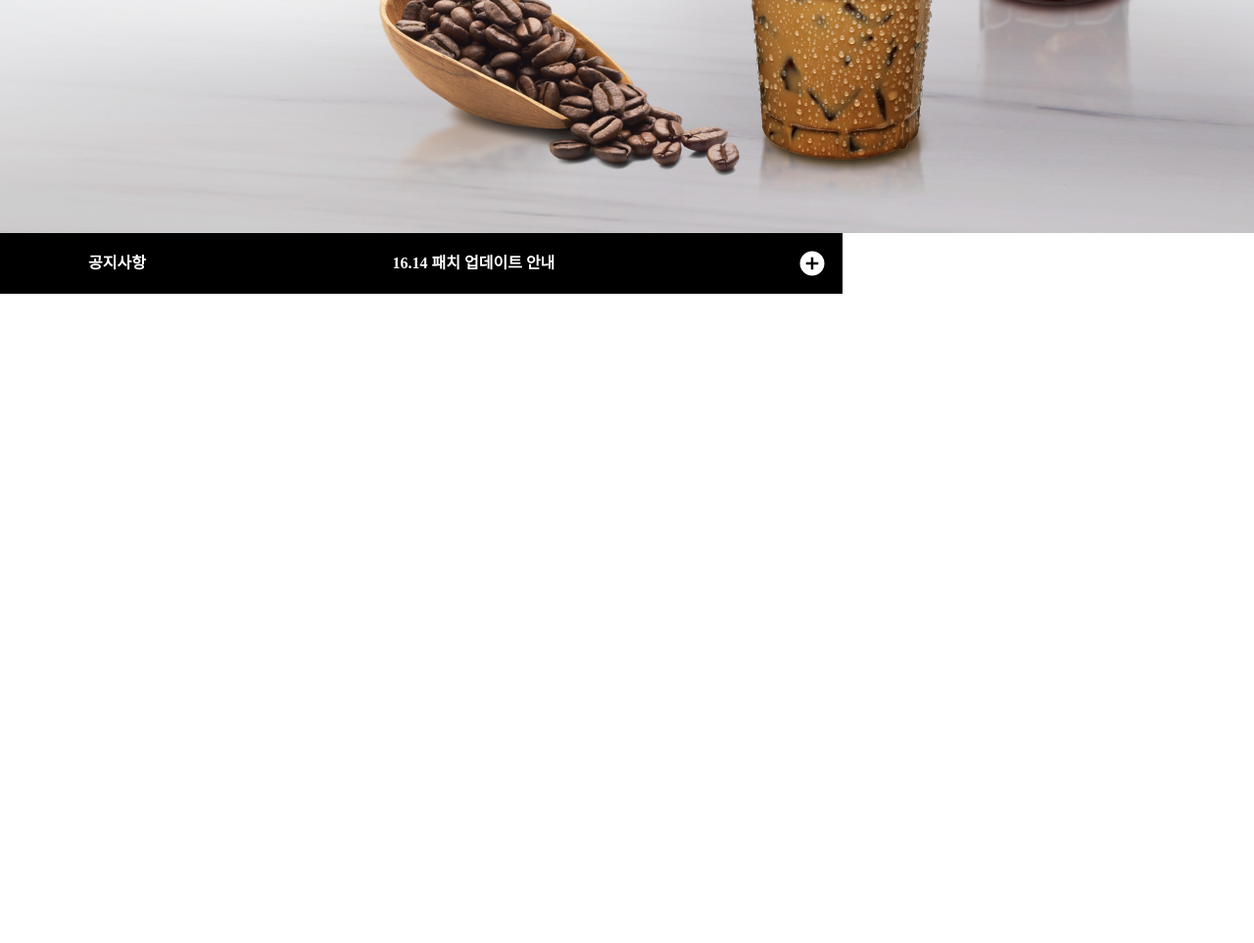
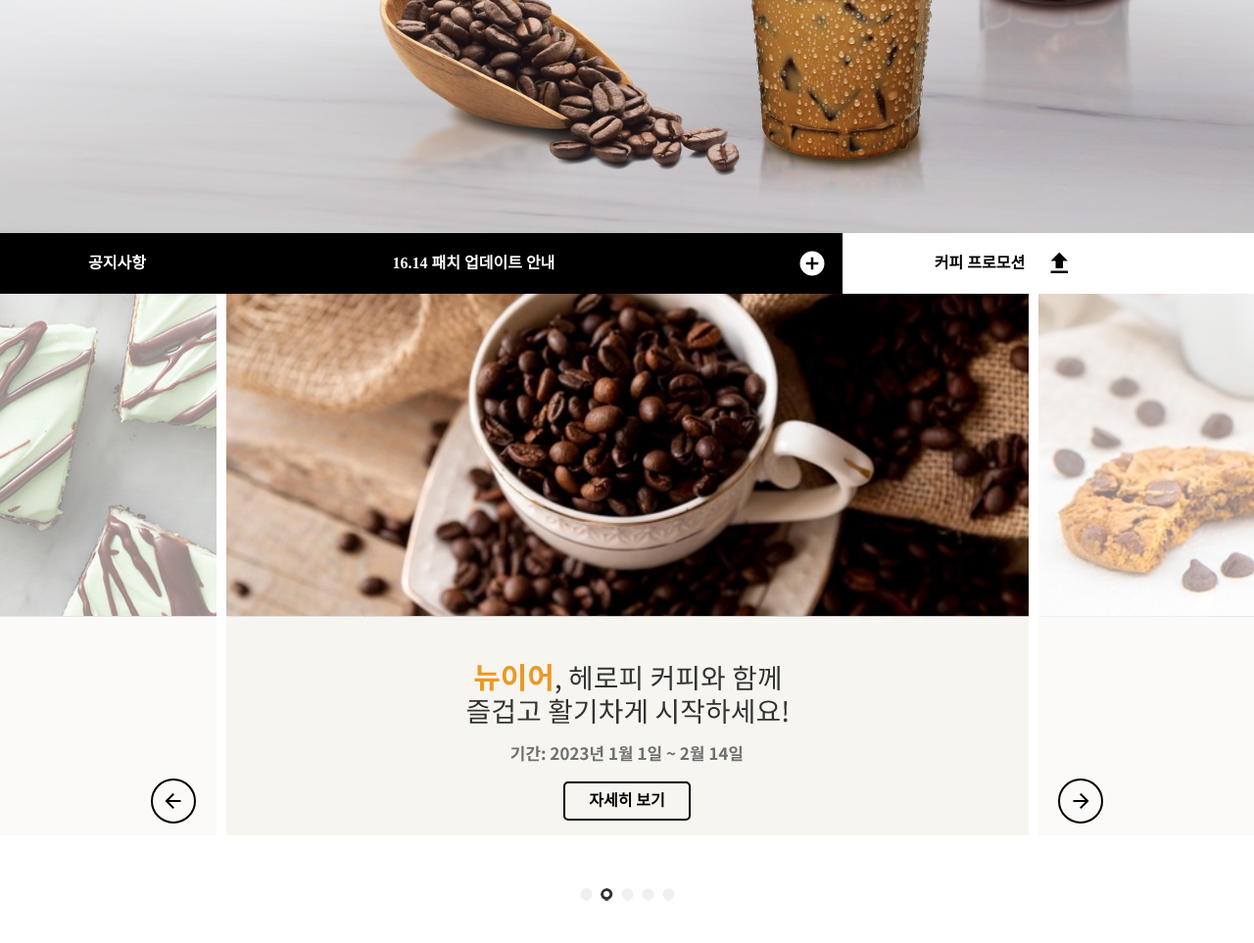
Before and after one commit to 1009JiHoon/Coffee_web_2, a plain HTML site: page index.html in a window 1280 px wide. Shown: the part 528-1491 px from the top of the page at 98% size. Before the commit the page ends 828 px from the top, so only its background shows below. Drawn offline with nearby package versions, Linux system fonts and the light colour scheme; a web font is replaced by a local one.

Commit message:
add promotion

```diff
--- a/index.html
+++ b/index.html
@@ -227,6 +227,43 @@
                     <span class="material-icons">add_circle</span>
                 </a>
             </div>
+            <div class="inner-right">
+                <h2>커피 프로모션</h2>
+                <span class="material-icons">upload</span>
+            </div>
+        </div>
+    </section>
+    <section class="promotion">
+        <div class="swiper">
+            <div class="swiper-wrapper">
+                <div class="swiper-slide">
+                    <img src="./images/promotion_slide1.jpg">
+                    <a href="" class="btn">자세히 보기</a>
+                </div>
+                <div class="swiper-slide">
+                    <img src="./images/promotion_slide2.jpg">
+                    <a href="" class="btn">자세히 보기</a>
+                </div>
+                <div class="swiper-slide">
+                    <img src="./images/promotion_slide3.jpg">
+                    <a href="" class="btn">자세히 보기</a>
+                </div>
+                <div class="swiper-slide">
+                    <img src="./images/promotion_slide4.jpg">
+                    <a href="" class="btn">자세히 보기</a>
+                </div>
+                <div class="swiper-slide">
+                    <img src="./images/promotion_slide5.jpg">
+                    <a href="" class="btn">자세히 보기</a>
+                </div>
+            </div>
+        </div>
+        <div class="swiper-pagination"></div>
+        <div class="swiper-button-prev">
+            <span class="material-icons">arrow_back</span>
+        </div>
+        <div class="swiper-button-next">
+            <span class="material-icons">arrow_forward</span>
         </div>
     </section>
 </body>
--- a/main.css
+++ b/main.css
@@ -294,6 +294,7 @@ img {
 
 .notice > .inner {
     height: 62px;
+    display: flex;
 }
 
 .notice .inner-left {
@@ -332,3 +333,98 @@ img {
     justify-content: center;
     color: white;
 }
+
+.notice .inner-right {
+    display: flex;
+    width: 30%;
+    background-color: white;
+    align-items: center;
+    justify-content: center;
+}
+
+.notice .inner-right h2 {
+    margin-right: 20px;
+}
+
+.notice .inner-right .material-icons {
+    font-size: 30px;
+    cursor: pointer;
+}
+
+.promotion {
+    position: relative;
+    height: 663px;
+    display: flex;
+    justify-content: center;
+    overflow: hidden;
+}
+
+.promotion .swiper {
+    height: 553px;
+    width: calc(819px * 3 + 10px * 2);
+    flex-shrink: 0;
+}
+
+.promotion.hide {
+    height: 0;
+}
+
+.promotion .swiper-slide {
+    position: relative;
+    opacity: 0.5;
+    transition: opacity 1s;
+}
+
+.promotion .swiper-slide-active {
+    opacity: 1;
+}
+
+.promotion .swiper-slide .btn {
+    position: absolute;
+    bottom: 15px;
+    left: 0;
+    right: 0;
+    margin: auto;
+}
+
+.promotion .swiper-pagination {
+    bottom: 40px !important;
+}
+
+.promotion .swiper-pagination .swiper-pagination-bullet {
+    background-image: url(./images/promotion_slide_pager.png);
+    width: 13px;
+    height: 13px;
+    background-color: transparent;
+}
+
+.promotion .swiper-pagination .swiper-pagination-bullet-active {
+    background-image: url(./images/promotion_slide_pager_on.png);
+}
+
+.promotion .swiper-button-prev, .promotion .swiper-button-next {
+    width: 42px;
+    height: 42px;
+    color: black;
+    border: 2px solid black;
+    border-radius: 50%;
+}
+
+.promotion .swiper-button-prev::after, .promotion .swiper-button-next::after {
+    display: none;
+}
+
+.promotion .swiper-button-prev:hover, .promotion .swiper-button-next:hover {
+    background-color: black;
+    color: white;
+}
+
+.promotion .swiper-button-prev {
+    top: 78%;
+    left: 12%;
+}
+
+.promotion .swiper-button-next {
+    top: 78%;
+    right: 12%;
+}
--- a/main.js
+++ b/main.js
@@ -44,3 +44,32 @@ const swiper = new Swiper('.notice .swiper', {
     loop : true,
     autoplay : true
 });
+
+const promotionBTN = document.querySelector('.notice .inner-right .material-icons');
+const promotion = document.querySelector('.promotion');
+
+promotionBTN.addEventListener('click', function(){
+    if(promotion.classList.contains('hide')){
+        promotion.classList.remove('hide');
+    }
+    else {
+        promotion.classList.add('hide');
+    }
+});
+
+
+new Swiper('.promotion .swiper', {
+    loop : true,
+    autoplay : true,
+    slidesPerView : 3,
+    spaceBetween : 10,
+    centeredSlides : true,
+    pagination : {
+        el : '.promotion .swiper-pagination',
+        clickable : true
+    },
+    navigation : {
+        prevEl : '.promotion .swiper-button-prev',
+        nextEl : '.promotion .swiper-button-next'
+    }
+});
```
